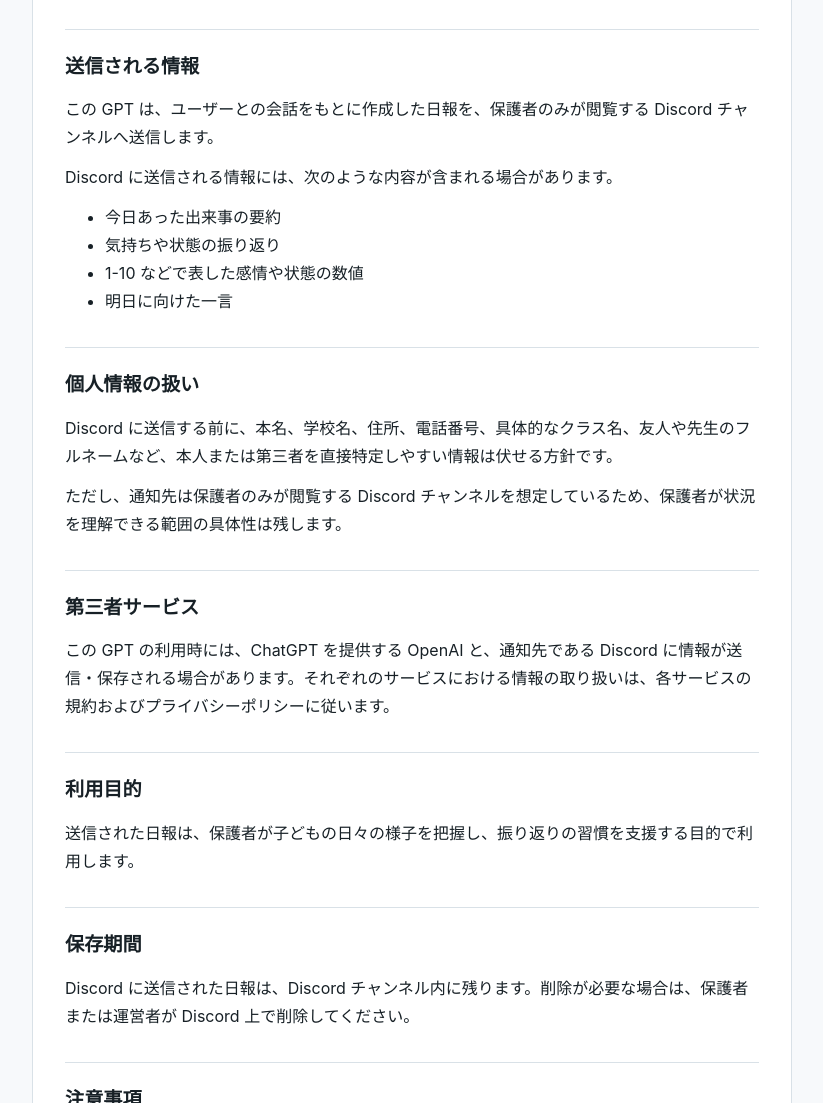
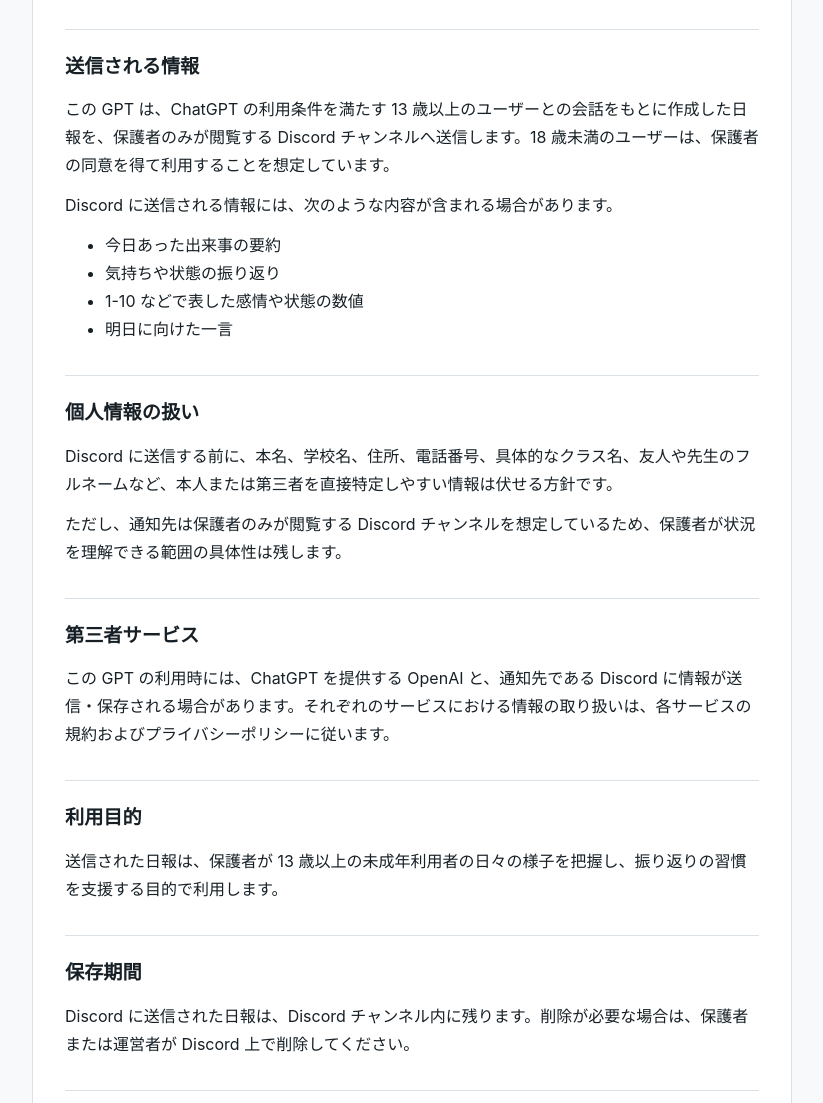
Before and after one commit to gitusp/educational-daily-reports-privacy-policy, a plain HTML site: page index.html in a window 1280 px wide. Shown: the part 387-1490 px from the top of the page, without its empty margins (228-1051 px from the left). Drawn offline with Linux system fonts and the light colour scheme.

Commit message:
Clarify privacy policy teen audience

```diff
--- a/index.html
+++ b/index.html
@@ -93,7 +93,7 @@
         </ul>
 
         <h2>送信される情報</h2>
-        <p>この GPT は、ユーザーとの会話をもとに作成した日報を、保護者のみが閲覧する Discord チャンネルへ送信します。</p>
+        <p>この GPT は、ChatGPT の利用条件を満たす 13 歳以上のユーザーとの会話をもとに作成した日報を、保護者のみが閲覧する Discord チャンネルへ送信します。18 歳未満のユーザーは、保護者の同意を得て利用することを想定しています。</p>
         <p>Discord に送信される情報には、次のような内容が含まれる場合があります。</p>
         <ul>
           <li>今日あった出来事の要約</li>
@@ -110,7 +110,7 @@
         <p>この GPT の利用時には、ChatGPT を提供する OpenAI と、通知先である Discord に情報が送信・保存される場合があります。それぞれのサービスにおける情報の取り扱いは、各サービスの規約およびプライバシーポリシーに従います。</p>
 
         <h2>利用目的</h2>
-        <p>送信された日報は、保護者が子どもの日々の様子を把握し、振り返りの習慣を支援する目的で利用します。</p>
+        <p>送信された日報は、保護者が 13 歳以上の未成年利用者の日々の様子を把握し、振り返りの習慣を支援する目的で利用します。</p>
 
         <h2>保存期間</h2>
         <p>Discord に送信された日報は、Discord チャンネル内に残ります。削除が必要な場合は、保護者または運営者が Discord 上で削除してください。</p>
```
Also changed, not shown: 1 other file.
